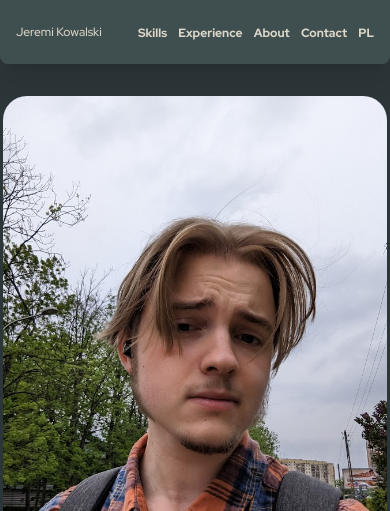
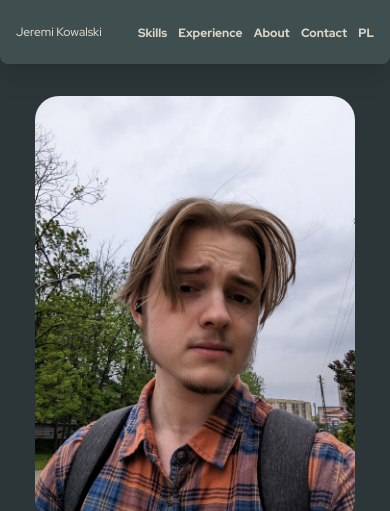
Before and after one commit to Kodevalsky/Kodevalsky.github.io, a plain HTML site: page index.html in a window 390 px wide. Shown: the top 511 px of the page. Drawn offline with Linux system fonts and the light colour scheme.

Commit message:
Corrected photo size

```diff
--- a/index.html
+++ b/index.html
@@ -33,7 +33,7 @@
     <!-- Main Section -->
     <div class="flex flex-col lg:flex-row justify-center items-center min-h-screen pb-8 md:pb-16">
         <div class="justify-center flex-1 px-4 mt-8 lg:mt-0">
-            <img src="static/my_face.jpg" class="rounded-3xl hover:drop-shadow-2xl max-w-sm md:max-w-md lg:max-w-lg max-h-[calc(100vh-16rem)] object-contain mx-auto">
+            <img src="static/my_face.jpg" class="rounded-3xl hover:drop-shadow-2xl max-w-xs md:max-w-md lg:max-w-lg max-h-[calc(100vh-16rem)] object-contain mx-auto">
         </div>
         <div class="flex-1 text-center lg:text-left px-4 pt-1 md:pt-6">
             <p class="text-6xl md:text-9xl font-extrabold bg-clip-text text-transparent bg-[linear-gradient(to_right,#A27B5C,#DCD7C9,#A27B5C)] bg-[length:200%_auto] animate-gradient leading-none md:leading-snug pb-1 md:pb-3">Kodevalsky</p>
```
Also changed, not shown: style.css.
